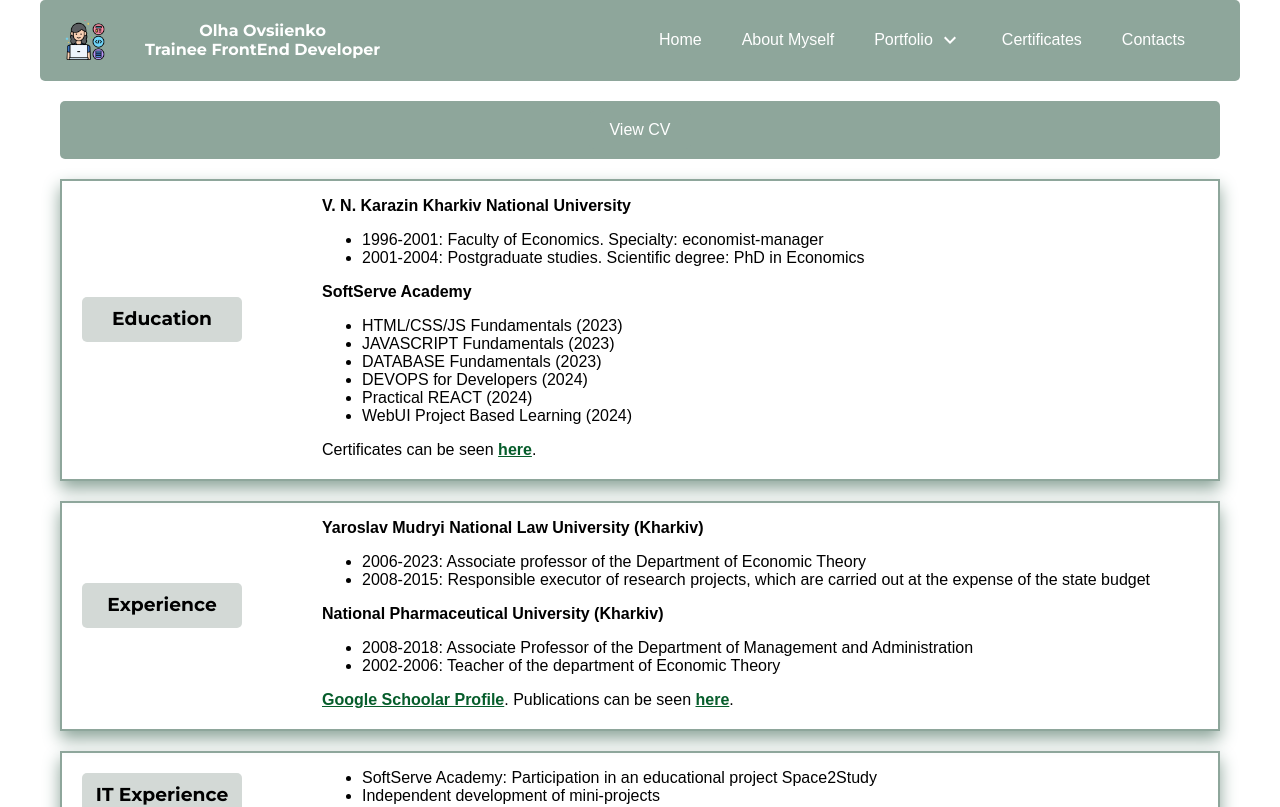
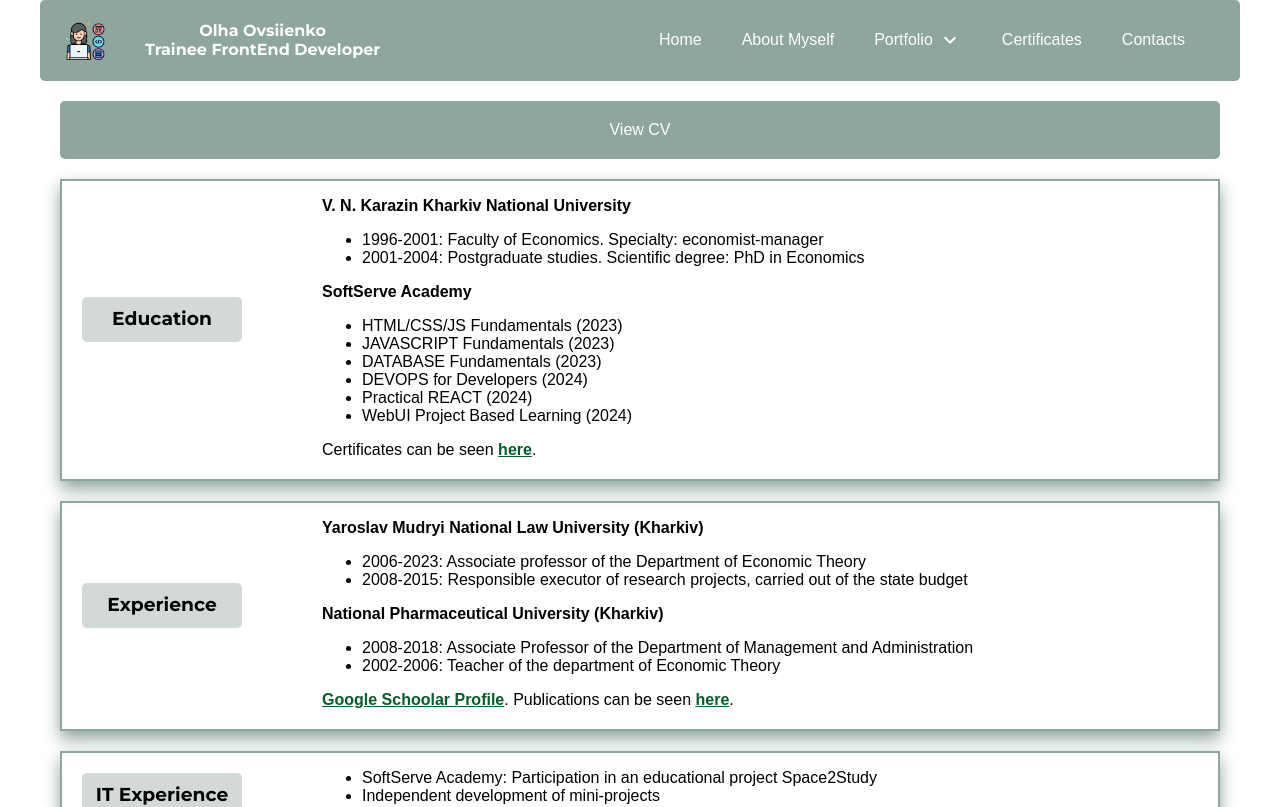
Before and after one commit to OlhaOvsiienko/portfolio-site, a React (Create React App) app: page /about-myself in a window 1280 px wide. Shown: the top 807 px of the page. Built offline with nearby package versions, Linux system fonts and the light colour scheme.

Commit message:
change CV and to-do-list link in CVData

```diff
--- a/src/components/personal-information-data/CVData.jsx
+++ b/src/components/personal-information-data/CVData.jsx
@@ -29,7 +29,7 @@ const CVData = [
       text1: 'Yaroslav Mudryi National Law University (Kharkiv)',
       list1: [
         '2006-2023: Associate professor of the Department of Economic Theory',
-        '2008-2015: Responsible executor of research projects, which are carried out at the expense of the state budget'
+        '2008-2015: Responsible executor of research projects, carried out of the state budget'
       ],
       text2: 'National Pharmaceutical University (Kharkiv)',
       list2: [
--- a/src/components/project-card-content/ProjectCardContent.js
+++ b/src/components/project-card-content/ProjectCardContent.js
@@ -74,9 +74,9 @@ const ProjectCardContent = [
           </>
         ),
         label: 'ToDoList',
-        tryLink: 'https://koldovsky.github.io/1038-team-03/schedule.html#',
+        tryLink: 'https://to-do-list-ovsiienko.netlify.app/',
         btnTryText: 'Try',
-        gitHubLink: 'https://github.com/koldovsky/1038-team-03/blob/main/partials/schedule.clinics.partial.html',
+        gitHubLink: 'https://github.com/OlhaOvsiienko/to-do-list-Ovsiienko/tree/master/src/Components',
         btnGitHubText: 'GitHub Repo'
     },
     {
```
Also changed, not shown: 1 other file (tests, documents, lock files or other folders).
